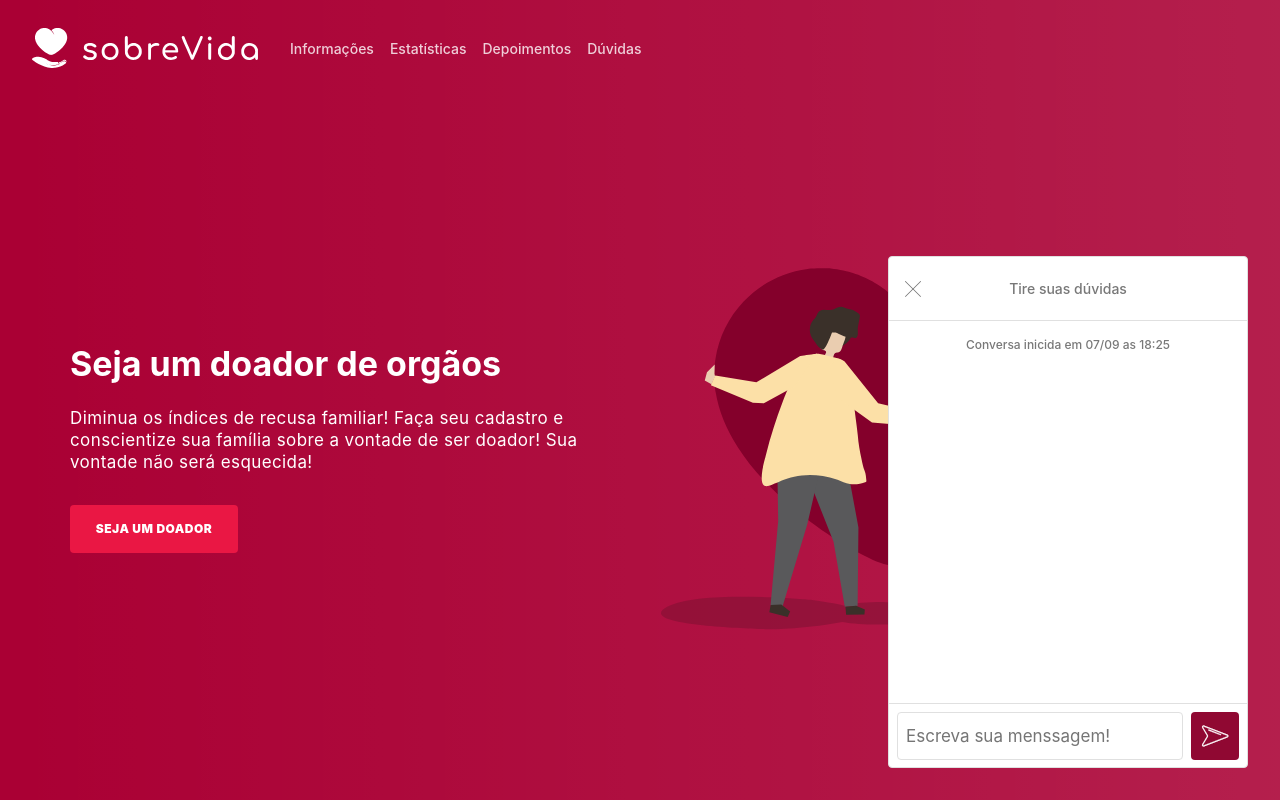
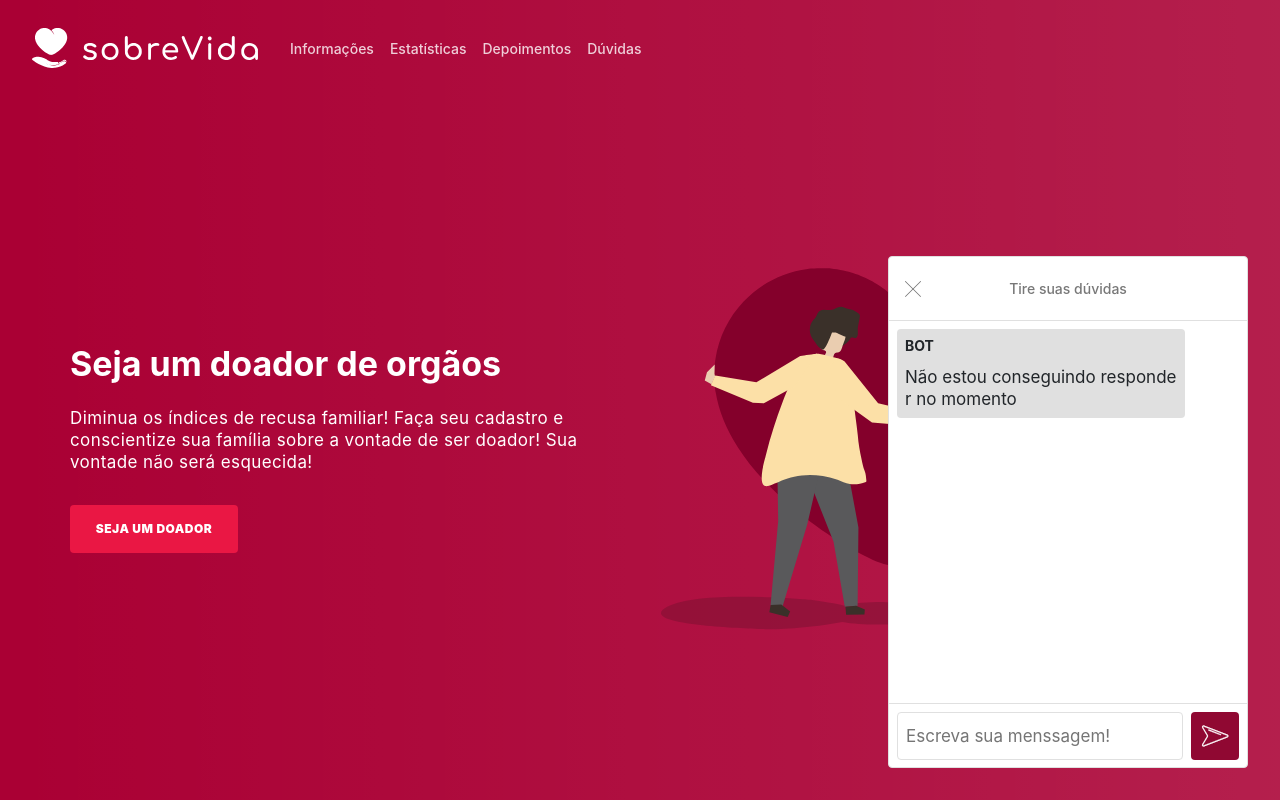
Before and after one commit to caiomarqs/frontend-sobrevida, a React (Create React App) app: page / in a window 1280 px wide. Both pictures are taken after a click on the element 1224 px from the left and 290 px from the top of the page. Shown: the top 800 px of the page. Built offline with nearby package versions, Linux system fonts and the light colour scheme; no server answers; a web font is replaced by a local one.

Commit message:
Add init message on bot dialog

```diff
--- a/src/components/Chat/ChatDialog.js
+++ b/src/components/Chat/ChatDialog.js
@@ -1,46 +1,59 @@
 import React, { useContext, useEffect, useState } from 'react'
-import { ChatContext } from '../../contexts'
+import { ChatContext, CHAT_ACTIONS } from '../../contexts'
+import axios from 'axios'
 
 //initialTime
-const getTime = () => {
-    const h = new Date().getHours() < 10 ? `0${new Date().getHours()}` : new Date().getHours()
-    const mm = new Date().getMinutes() < 10 ? `0${new Date().getMinutes()}` : new Date().getMinutes()
-    const m = new Date().getMonth() < 9 ? `0${new Date().getMonth() + 1}` : new Date().getMinutes() + 1
-    const d = new Date().getDate() < 10 ? `0${new Date().getDate()}` : new Date().getMinutes()
+// const getTime = () => {
+//     const h = new Date().getHours() < 10 ? `0${new Date().getHours()}` : new Date().getHours()
+//     const mm = new Date().getMinutes() < 10 ? `0${new Date().getMinutes()}` : new Date().getMinutes()
+//     const m = new Date().getMonth() < 9 ? `0${new Date().getMonth() + 1}` : new Date().getMinutes() + 1
+//     const d = new Date().getDate() < 10 ? `0${new Date().getDate()}` : new Date().getMinutes()
 
-    return [`${d}/${m}`, `${h}:${mm}`]
-}
+//     return [`${d}/${m}`, `${h}:${mm}`]
+// }
 
 const ChatDialog = (props) => {
 
-    const { chatState } = useContext(ChatContext)
-    const [initialTime] = useState([getTime()[0], getTime()[1]])
+    const { chatState, dispatch } = useContext(ChatContext)
+    // const [initialTime] = useState([getTime()[0], getTime()[1]])
+    const [loading, setLoading] = useState(true)
 
     //Quando tiver uma atualização nas mensagens, ira rolar o dialago
     useEffect(() => {
         var thisObject = document.querySelector("#chat-dialog");
         thisObject.scrollTop = thisObject.scrollHeight;
 
-    }, [chatState.allMensages])
+        if (chatState.allMessages.length === 0) {
+            axios.get('/watson?question').then(response => {
+                setLoading(false)
+                let JSONresponse = JSON.parse(JSON.stringify(response))
+                dispatch({ type: CHAT_ACTIONS.SEND_MESSAGE, payload: [{ user: 'bot', value: JSONresponse.data["output"]["text"] }] })
+
+            }).catch(err => {
+                setLoading(false)
+                dispatch({ type: CHAT_ACTIONS.SEND_MESSAGE, payload: [{ user: 'bot', value: "Não estou conseguindo responder no momento" }] })
+            })
+        }
+
+        else {
+            setLoading(false)
+        }
+
+    }, [chatState.allMessages, dispatch])
 
 
 
     return (
         <div className='chat-dialog' id='chat-dialog'>
-            <span>Conversa inicida em {initialTime[0]} as {initialTime[1]}</span>
-            {
-                chatState.allMensages.map((menssage, index) => {
+            {/* <span>Conversa inicida em {initialTime[0]} as {initialTime[1]}</span> */}
+            {(loading) ?
+                <span>Carregando...</span> :
+                chatState.allMessages.map((message, index) => {
                     return (
-                        <>
-                            <div key={index + Math.random()} className='dialog-container bot'>
-                                <span>Brubles</span>
-                                <p>Oi eu sou a Brubles</p>
-                            </div>
-                            <div key={index} className={`dialog-container ${menssage.user !== 'bot' ? 'user' : 'bot'}`}>
-                                <span>{menssage.user}</span>
-                                <p>{menssage.value}</p>
-                            </div>
-                        </>
+                        <div key={index} className={`dialog-container ${message.user !== 'bot' ? 'user' : 'bot'}`}>
+                            <span>{message.user}</span>
+                            <p>{message.value}</p>
+                        </div>
                     )
                 })
             }
--- a/src/components/Chat/ChatFooter.js
+++ b/src/components/Chat/ChatFooter.js
@@ -2,6 +2,7 @@ import React, { useContext, useCallback, useState } from 'react'
 
 import { ChatContext, CHAT_ACTIONS } from '../../contexts'
 import { SendIcon } from '../Icons'
+
 
 
 const ChatFooter = () => {
@@ -11,17 +12,15 @@ const ChatFooter = () => {
 
 
     //Manda a mensagem para o contexto, e dialogo vai retorna a mensagem
-    const handleSendMensage = useCallback((userMensage) => {
-
-        dispatch({ type: CHAT_ACTIONS.SEND_MENSAGE, payload: { user: 'Você', value: userMensage } })
+    const handleSendMessage = useCallback((userMessage) => {
+        dispatch({ type: CHAT_ACTIONS.SEND_MESSAGE, payload: [{ user: 'bot', value: userMessage }, { user: 'Você', value: userMessage }] })
         document.querySelector('#chat-input').value = ''
         setTextInput('')
-
     }, [dispatch])
 
     //Verifica se o usuario aperta enter no input
-    const enterKeyPress = (e, userMensage) => {
-        if (e.keyCode === 13 && userMensage !== '') handleSendMensage(userMensage)
+    const enterKeyPress = (e, userMessage) => {
+        if (e.keyCode === 13 && userMessage !== '') handleSendMessage(userMessage)
     }
 
     return (
@@ -39,7 +38,7 @@ const ChatFooter = () => {
                 type='submit'
                 className={(textInput !== '') ? '' : 'disabled'}
                 disabled={(textInput !== '') ? false : true}
-                onClick={() => handleSendMensage(textInput)}
+                onClick={() => handleSendMessage(textInput)}
             >
                 <SendIcon />
             </button>
--- a/src/contexts/ChatContext.js
+++ b/src/contexts/ChatContext.js
@@ -6,12 +6,15 @@ const ChatContext = createContext()
 
 const INITAL_STATE = {
     isOpen: false,
-    allMensages: []
+    allMessages: [],
+    loadingMessage: false
 }
 
 const CHAT_ACTIONS = {
     OPEN: 'OPEN',
-    SEND_MENSAGE: 'SEND_MENSAGE'
+    SEND_MESSAGE: 'SEND_MESSAGE',
+    INIT_SEND_MESSAGE: 'INIT_SEND_MESSAGE',
+    END_SEND_MESSAGE: 'END_SEND_MESSAGE'
 }
 
 
--- a/src/reducers/ChatReducer.js
+++ b/src/reducers/ChatReducer.js
@@ -6,12 +6,15 @@ const chatReducer = (state, action) => {
         case CHAT_ACTIONS.OPEN:
             return { ...state, isOpen: !state.isOpen }
 
-        case CHAT_ACTIONS.TYPING_MENSAGE:
-            return { ...state, userMensage: action.payload }
+        case CHAT_ACTIONS.SEND_MESSAGE:
+            const lastMessages = state.allMessages
+            return { ...state, allMessages: [...lastMessages, ...action.payload] }
 
-        case CHAT_ACTIONS.SEND_MENSAGE:
-            const lastMensages = state.allMensages
-            return { ...state, allMensages: [...lastMensages, action.payload] }
+        case CHAT_ACTIONS.INIT_SEND_MESSAGE:
+            return { ...state, loadingMessage: true }
+
+        case CHAT_ACTIONS.END_SEND_MESSAGE:
+            return { ...state, loadingMessage: false }
 
         default:
             return state
```
Also changed, not shown: package.json (+19 -13 lines), src/setupProxy.js (added, +12 -0 lines), 2 other files (tests, documents, lock files or other folders).
